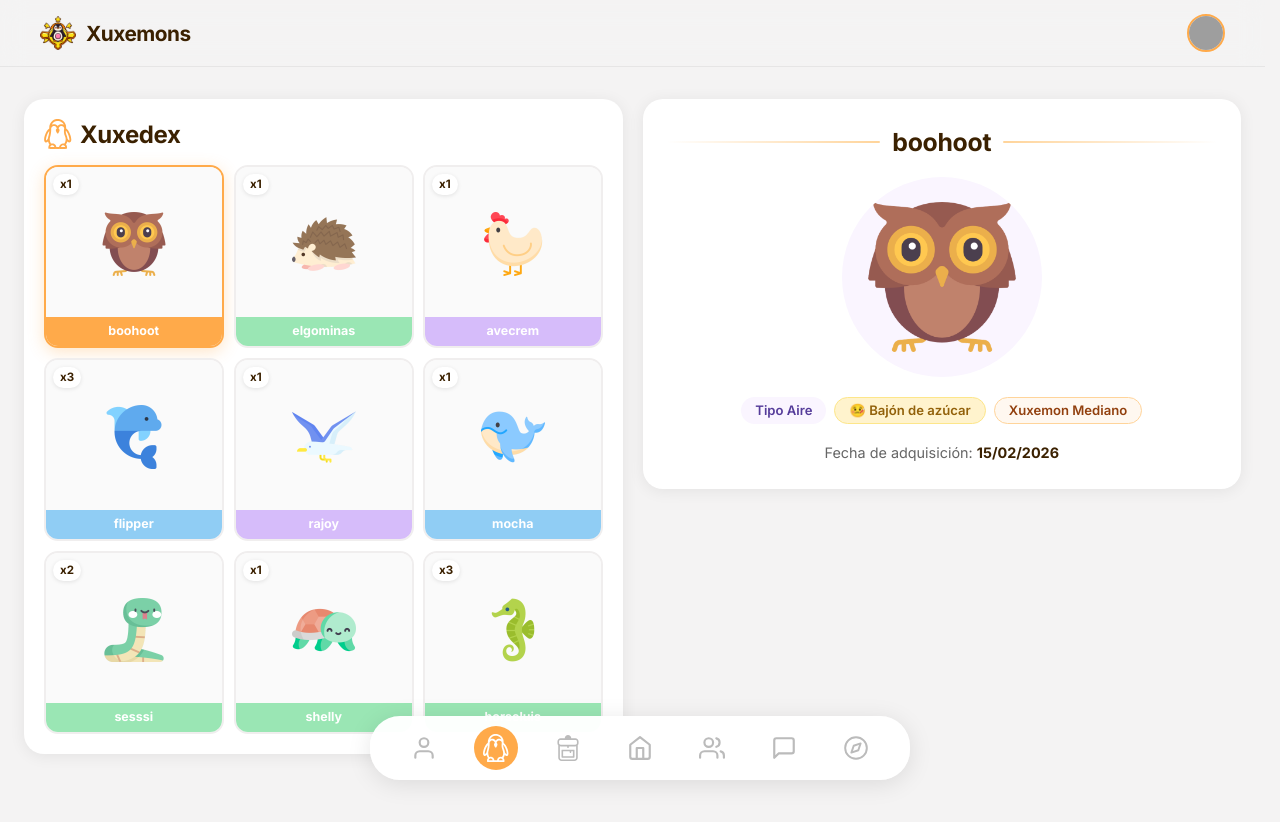
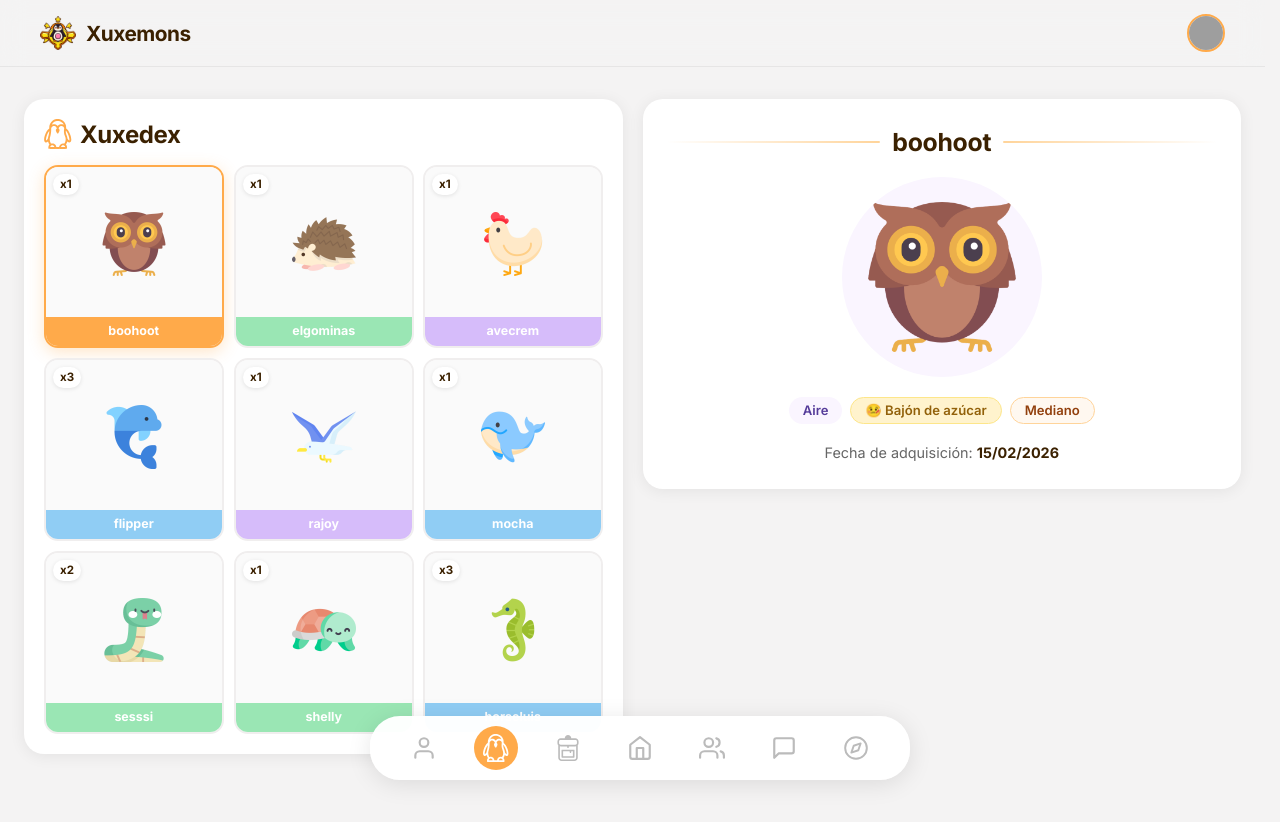
Before and after one commit to 333ares/Xuxemons, an Angular app in the folder frontend/: page /xuxedex in a window 1280 px wide. Shown: the top 822 px of the page. Built offline with nearby package versions, Linux system fonts and the light colour scheme; sample sign-in values are in the browser's storage; grey boxes are pictures that could not be loaded.

Commit message:
correccion

```diff
--- a/frontend/src/app/xuxedex/xuxedex.ts
+++ b/frontend/src/app/xuxedex/xuxedex.ts
@@ -130,7 +130,7 @@ const DATOS_PRUEBA: Xuxemon[] = [
   {
     id: 12,
     name: 'horseluis',
-    type: 'tierra',
+    type: 'agua',
     size: 'g',
     sickness: 'bajón de azúcar',
     user_id: 1,
@@ -148,7 +148,7 @@ const DATOS_PRUEBA: Xuxemon[] = [
   {
     id: 14,
     name: 'horseluis',
-    type: 'tierra',
+    type: 'agua',
     size: 's',
     sickness: '0',
     user_id: 1,
@@ -275,18 +275,18 @@ export class Xuxedex implements OnInit {
   getNombreTipo(type: string): string {
     // Usan diccionarios (Record<string, string>) para cambiar un valor como 's' por 'Xuxemon Pequeño'
     const mapa: Record<string, string> = {
-      agua: 'Tipo Agua',
-      tierra: 'Tipo Tierra',
-      aire: 'Tipo Aire',
+      agua: 'Agua',
+      tierra: 'Tierra',
+      aire: 'Aire',
     };
     return mapa[type] ?? type;
   }
 
   getNombreTamano(size: string): string {
     const mapa: Record<string, string> = {
-      s: 'Xuxemon Pequeño',
-      m: 'Xuxemon Mediano',
-      g: 'Xuxemon Grande',
+      s: 'Pequeño',
+      m: 'Mediano',
+      g: 'Grande',
     };
     return mapa[size] ?? size;
   }
```
Also changed, not shown: frontend/src/app/xuxedex/xuxedex.css (+9 -9 lines).
